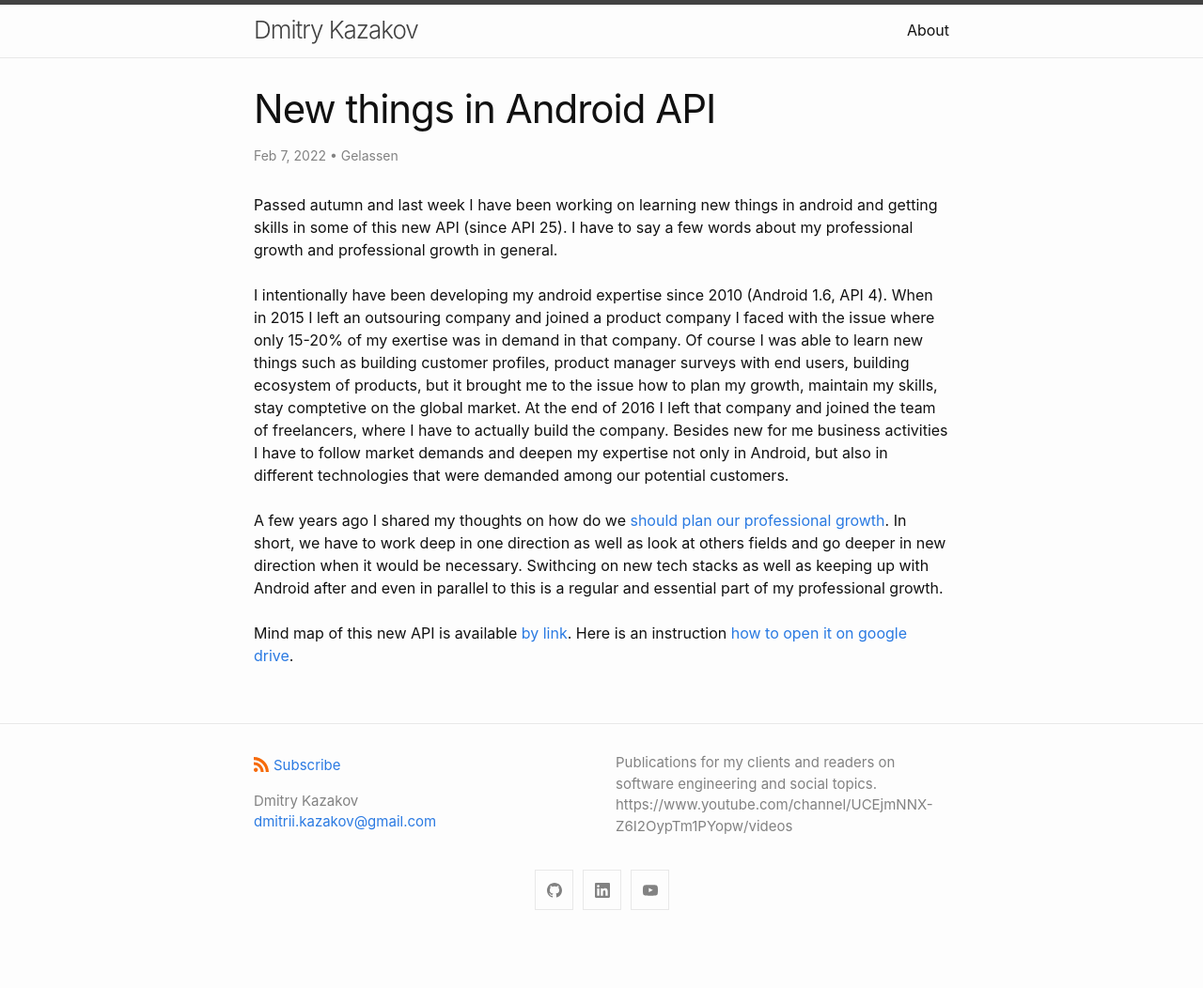
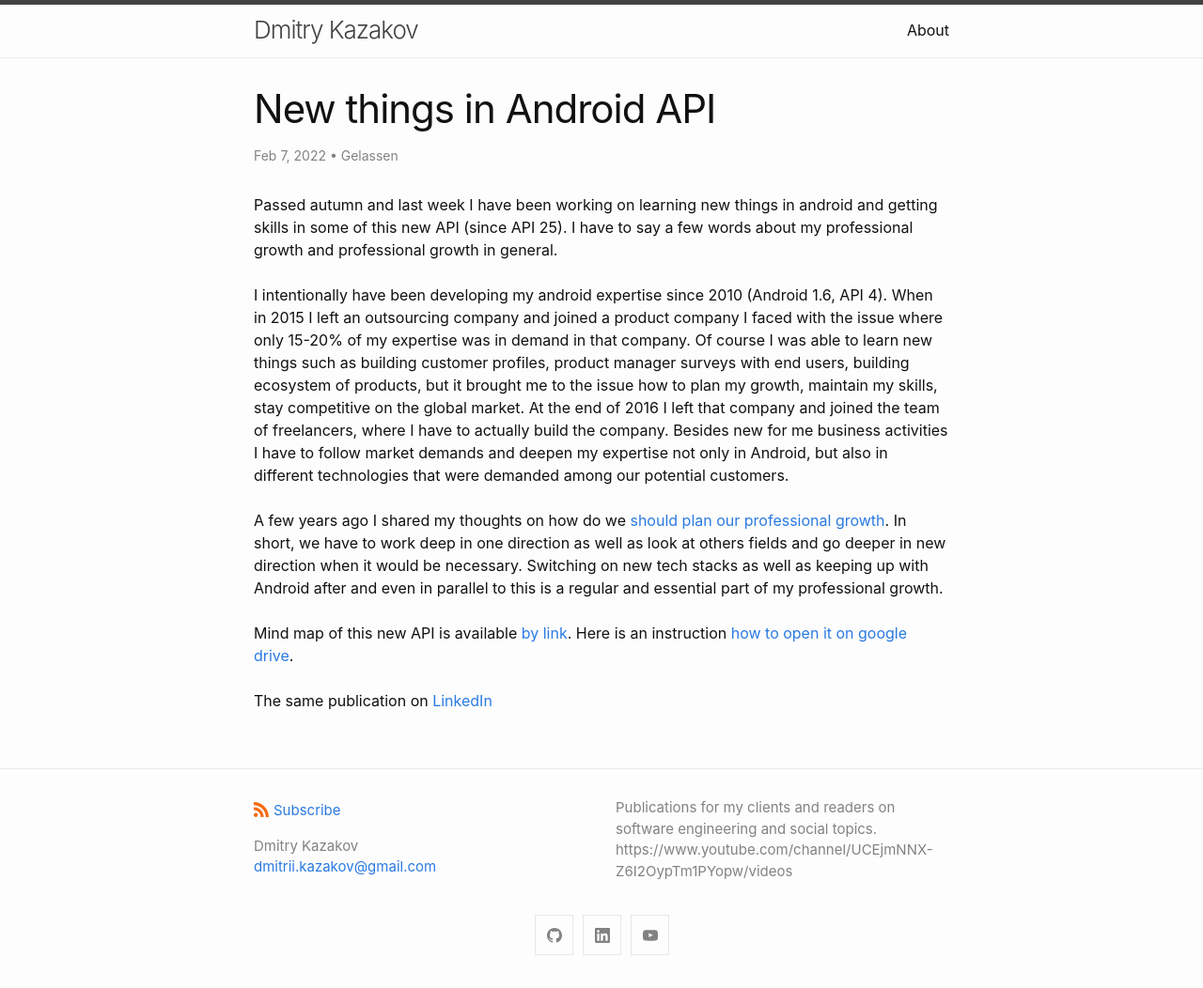
Before and after one commit to Gelassen/dkazakov.github.io, a Jekyll site: the page built from _posts/2022-02-07-new-things-in-android-api.html, in a window 1280 px wide. Shown: the whole page at 94% size. Built offline with Jekyll 4.4.1, drawn with Linux system fonts in a browser that asks for light colours; before the commit the page ends 1004 px from its top, so only the background shows below that.

Commit message:
Fix typo

```diff
--- a/_posts/2022-02-07-new-things-in-android-api.html
+++ b/_posts/2022-02-07-new-things-in-android-api.html
@@ -22,10 +22,10 @@ modified_time: '2022-02-07'
         <br></br>
 
         I intentionally have been developing my android expertise since 2010 (Android 1.6, API 4). When in 2015
-        I left an outsouring company and joined a product company I faced with the issue where only 15-20% of
-        my exertise was in demand in that company. Of course I was able to learn new things such as building
+        I left an outsourcing company and joined a product company I faced with the issue where only 15-20% of
+        my expertise was in demand in that company. Of course I was able to learn new things such as building
         customer profiles, product manager surveys with end users, building ecosystem of products, but it
-        brought me to the issue how to plan my growth, maintain my skills, stay comptetive on the global market.
+        brought me to the issue how to plan my growth, maintain my skills, stay competitive on the global market.
         At the end of 2016 I left that company and joined the team of freelancers, where I have to actually
         build the company. Besides new for me business activities I have to follow market demands and deepen
         my expertise not only in Android, but also in different technologies that were demanded among our
@@ -36,7 +36,7 @@ modified_time: '2022-02-07'
         A few years ago I shared my thoughts on how do we
         <a href="https://gelassen.github.io/blog/2021/02/27/broad-vs-narrow-specialisation.html">should plan our professional growth</a>.
         In short, we have to work deep in one direction as well as look at others fields and go deeper in new
-        direction when it would be necessary. Swithcing on new tech stacks as well as keeping up with Android
+        direction when it would be necessary. Switching on new tech stacks as well as keeping up with Android
         after and even in parallel to this is a regular and essential part of my professional growth.
 
         <br></br>
@@ -44,5 +44,9 @@ modified_time: '2022-02-07'
         Mind map of this new API is available <a href="https://drive.google.com/file/d/0B_0rporaZw0JZkNkYURTNjh4bDg/view?usp=sharing&resourcekey=0-gnOGgyBCfxvRavrChLR7eA">by link</a>.
         Here is an instruction <a href="https://www.mindmup.com/tutorials/google-drive.html">how to open it on google drive</a>.
 
+        <br></br>
+
+        The same publication on <a href="https://www.linkedin.com/posts/dmkazakov_broad-vs-narrow-specialisation-activity-6896384045161553920-pMEN">LinkedIn</a>
+
     </body>
 </html>
```
